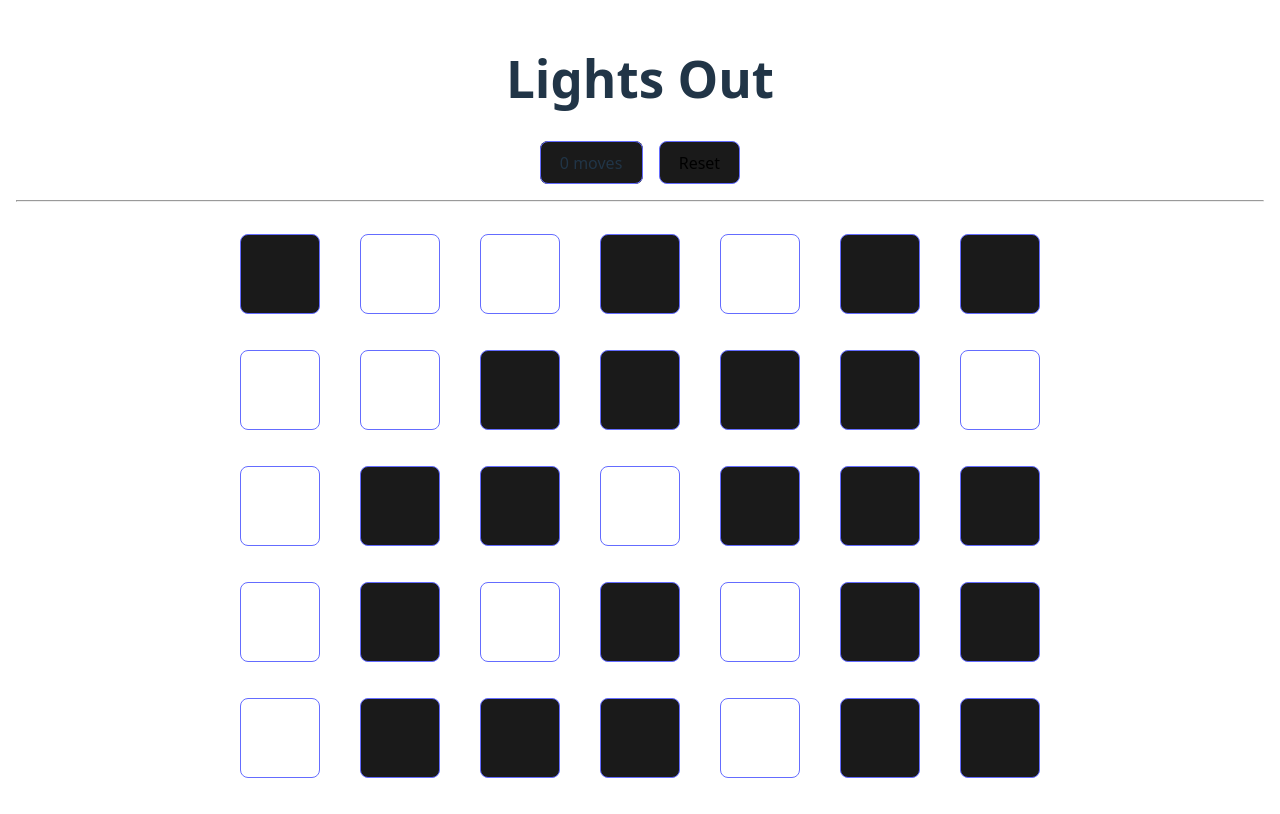
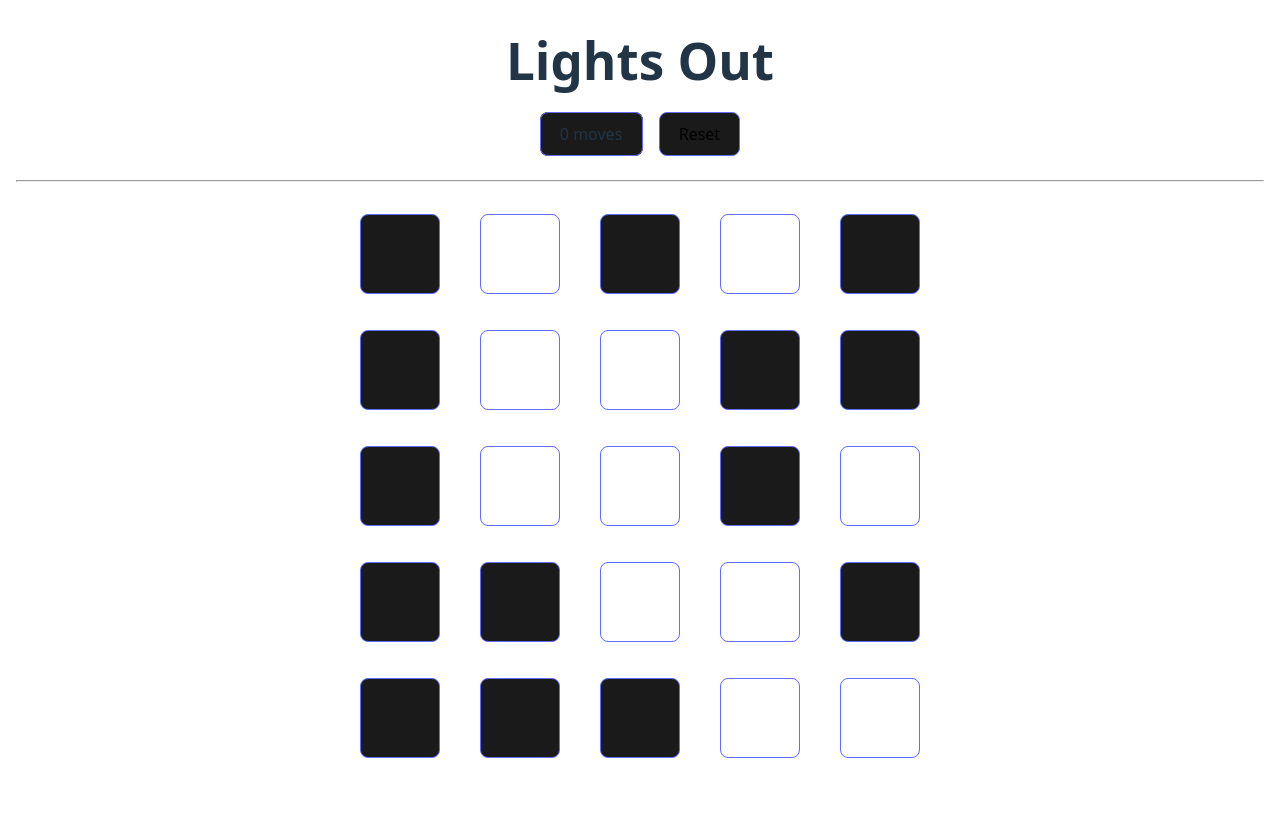
Before and after one commit to rhyderswen/lights-out, a React (Vite) app in the folder lights-out/: page / in a window 1280 px wide. Built offline with nearby package versions, Linux system fonts and the light colour scheme.

Commit message:
Added win checking

```diff
--- a/lights-out/package.json
+++ b/lights-out/package.json
@@ -11,7 +11,9 @@
   },
   "dependencies": {
     "react": "^19.1.0",
-    "react-dom": "^19.1.0"
+    "react-confetti-explosion": "^3.0.3",
+    "react-dom": "^19.1.0",
+    "reactjs-popup": "^2.0.6"
   },
   "devDependencies": {
     "@eslint/js": "^9.25.0",
--- a/lights-out/src/App.css
+++ b/lights-out/src/App.css
@@ -4,3 +4,58 @@
   padding: 0.5rem;
   text-align: center;
 }
+
+.confetti {
+  position: absolute;
+  top: 20%;
+  left: 50%;
+}
+
+.winPopup {
+  background-color: #213547;
+  padding: 16px;
+  font-size: 1.5rem;
+  text-align: center;
+  border-radius: 16px;
+  padding: 24px;
+  margin-bottom: 80%;
+  -webkit-border-radius: 16px;
+  -moz-border-radius: 16px;
+  -ms-border-radius: 16px;
+  -o-border-radius: 16px;
+}
+
+.popupButtons {
+  padding: 8px 0 0 0;
+}
+
+.popup-overlay {
+	background: rgba(0,0,0,.5);
+  z-index: auto !important;
+}
+
+.button {
+  border-radius: 8px;
+  border: 1px solid #646cff;
+  padding: 0.6em 1.2em;
+  font-size: inherit;
+  font-weight: 500;
+  font-family: inherit;
+  background-color: #1a1a1a;
+  width: fit-content;
+  margin: 8px;
+  cursor: grab;
+  transition: border-color 0.15s ease-in-out;
+  -webkit-transition: border-color 0.15s ease-in-out;
+  -moz-transition: border-color 0.15s ease-in-out;
+  -ms-transition: border-color 0.15s ease-in-out;
+  -o-transition: border-color 0.15s ease-in-out;
+}
+
+.resetButton:hover {
+  border-color: #ff4744;
+}
+
+.closeButton:hover {
+  border-color: #de83ff;
+}
--- a/lights-out/src/App.tsx
+++ b/lights-out/src/App.tsx
@@ -2,14 +2,18 @@ import { useCallback, useEffect, useState } from 'react'
 import './App.css'
 import Header from './components/Header';
 import GameArea from './components/GameArea';
+import ConfettiExplosion from 'react-confetti-explosion';
+import Popup from 'reactjs-popup';
 
 function App() {
+  const [confettiActive, setConfettiActive] = useState(false);
+  const [openWinPopup, setOpenWinPopup] = useState(false);
   const [moves, setMoves] = useState(0);
   function incrementMoves() {
     setMoves(moves + 1);
   }
 
-  const columns = 7;
+  const columns = 5;
   const rows = 5;
   const [tileStates, setTileStates] = useState<Array<boolean>>([]);
   function flipTile(row: number, column: number) {
@@ -31,6 +35,7 @@ function App() {
       }
     });
     setTileStates(updatedTiles);
+    checkForWin(updatedTiles);
   }
 
   const randomizeTiles = useCallback(() => {
@@ -50,8 +55,31 @@ function App() {
     randomizeTiles();
   }
 
+  function closeAndReset() {
+    reset();
+    setOpenWinPopup(false);
+  }
+
+  function checkForWin(tiles: boolean[]) {
+    if (tiles.every(state => !state)) {
+      setConfettiActive(false);
+      setTimeout(() => setConfettiActive(true), 0);
+      setOpenWinPopup(true);
+    }
+  }
+
   return (
     <>
+      {confettiActive && <ConfettiExplosion className='confetti' onComplete={() => setConfettiActive(false)}/>}
+      <Popup open={openWinPopup} closeOnDocumentClick onClose={() => setOpenWinPopup(false)}>
+        <div className="winPopup">
+          You won with {moves} moves! Congrats!
+          <div className="popupButtons">
+            <button className="button resetButton" onClick={closeAndReset}>Reset</button>
+            <button className="button closeButton" onClick={() => setOpenWinPopup(false)}>Close</button>
+          </div>
+        </div>
+      </Popup>
       <Header moves={moves} reset={reset}/>
       <hr className="seperator"/>
       <GameArea rows={rows} columns={columns} tileStates={tileStates} flipTile={flipTile}/>
--- a/lights-out/src/components/Header/Header.css
+++ b/lights-out/src/components/Header/Header.css
@@ -1,3 +1,7 @@
+h1 {
+  margin: 16px;
+}
+
 .scoreBox {
   border-radius: 8px;
   border: 1px solid #646cff;
@@ -7,28 +11,6 @@
   font-family: inherit;
   background-color: #1a1a1a;
   width: fit-content;
-  margin: 0 8px;
+  margin: 8px;
   display: inline;
 }
-
-.resetButton {
-  border-radius: 8px;
-  border: 1px solid #646cff;
-  padding: 0.6em 1.2em;
-  font-size: 1em;
-  font-weight: 500;
-  font-family: inherit;
-  background-color: #1a1a1a;
-  width: fit-content;
-  margin: 0 8px;
-  cursor: grab;
-  transition: border-color 0.15s ease-in-out;
-  -webkit-transition: border-color 0.15s ease-in-out;
-  -moz-transition: border-color 0.15s ease-in-out;
-  -ms-transition: border-color 0.15s ease-in-out;
-  -o-transition: border-color 0.15s ease-in-out;
-}
-
-.resetButton:hover {
-  border-color: #ff4744;
-}
--- a/lights-out/src/components/Header/Header.tsx
+++ b/lights-out/src/components/Header/Header.tsx
@@ -13,7 +13,7 @@ const Header = ({ moves, reset }: IHeader) => {
       <div className="scoreBox">
           {moves} move{moves === 1 ? "" : "s"}
       </div>
-      <button className="resetButton" onClick={reset}>Reset</button>
+      <button className="button resetButton" onClick={reset}>Reset</button>
     </div>
   )
 }
```
Also changed, not shown: 1 other file (tests, documents, lock files or other folders).
